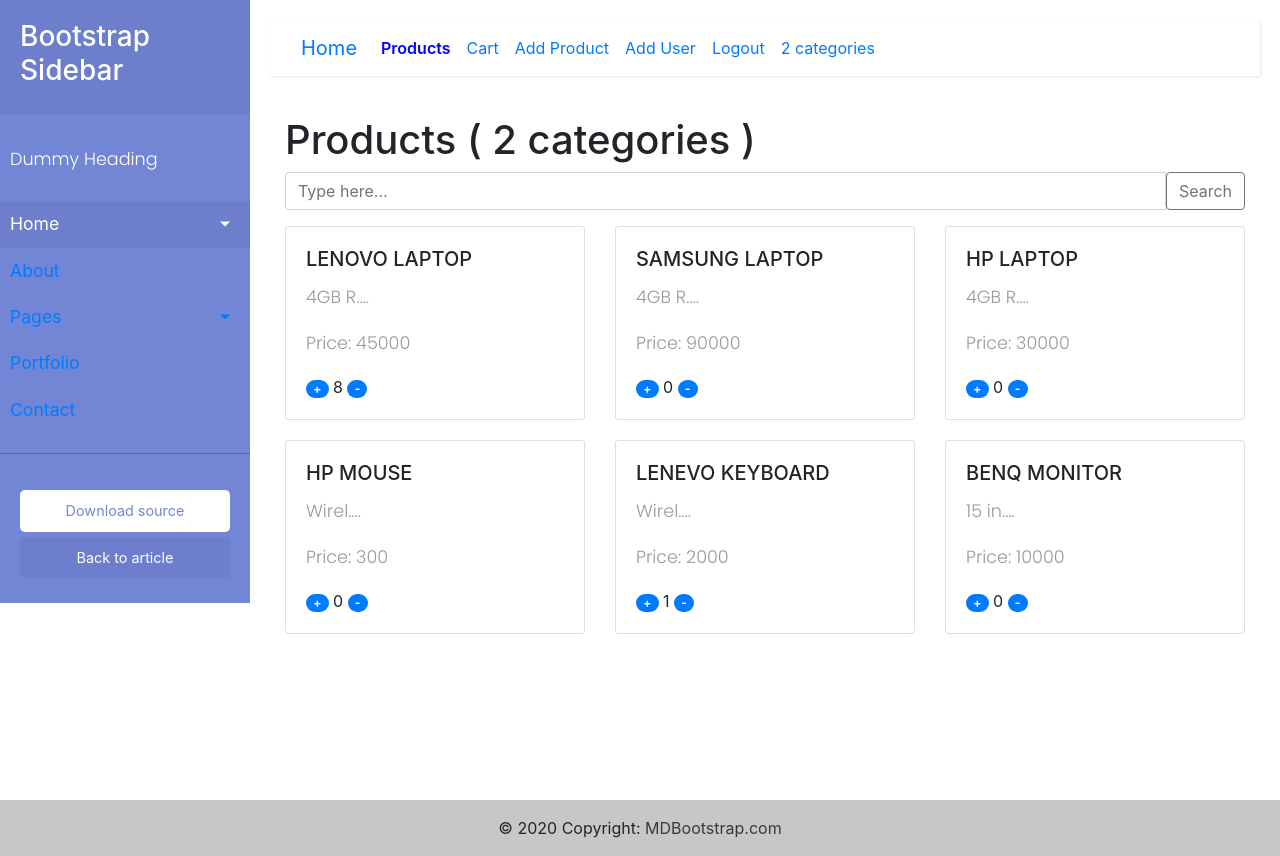
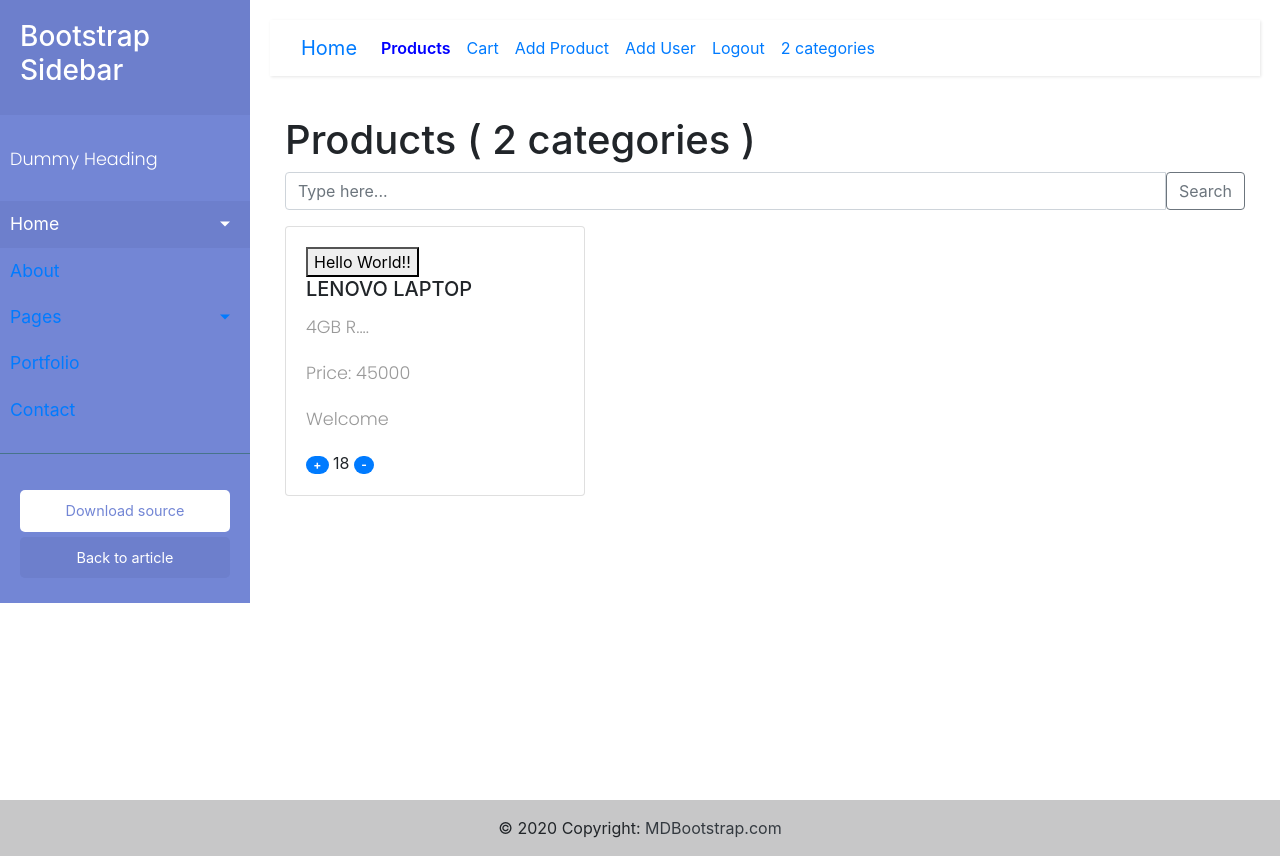
Before and after one commit to rratneshSingh/ng-sonali, an Angular app: page /products in a window 1280 px wide. Built offline with nearby package versions, Linux system fonts and the light colour scheme; data requests are answered from the project's data file; sample sign-in values are in the browser's storage.

Commit message:
Lificycle hooks

```diff
--- a/db.json
+++ b/db.json
@@ -6,46 +6,11 @@
       "price": 45000,
       "description": "4GB Ram, 15 inch screen",
       "stockCount": 9
-    },
-    {
-      "id": 2,
-      "title": "Samsung Laptop",
-      "price": 90000,
-      "description": "4GB Ram, 15 inch screen",
-      "stockCount": 7
-    },
-    {
-      "id": 3,
-      "title": "HP Laptop",
-      "price": 30000,
-      "description": "4GB Ram, 15 inch screen",
-      "stockCount": 6
-    },
-    {
-      "id": 4,
-      "title": "HP Mouse",
-      "price": 300,
-      "description": "Wireless",
-      "stockCount": 6
-    },
-    {
-      "id": 5,
-      "title": "Lenevo Keyboard",
-      "price": 2000,
-      "description": "Wireless",
-      "stockCount": 6
-    },
-    {
-      "id": 6,
-      "title": "BenQ Monitor",
-      "price": 10000,
-      "description": "15 inch screen",
-      "stockCount": 0
     }
   ],
   "cart": [
     {
-      "count": 8,
+      "count": 18,
       "id": 1
     },
     {
--- a/src/app/pages/admin/admin.module.ts
+++ b/src/app/pages/admin/admin.module.ts
@@ -27,6 +27,5 @@
       { path: 'user/edit', component: AddUserComponent }
     ])
   ],
-  providers: [ProductGuard]
 })
 export class AdminModule { }
--- a/src/app/pages/products/product-card/product-card.component.html
+++ b/src/app/pages/products/product-card/product-card.component.html
@@ -1,9 +1,12 @@
-<div class="card" style="height: 100%;" [routerLink]="['/products', product?.id]">
+<div class="card" style="height: 100%;" >
     <div class="card-body">
+      <ng-content select="button"></ng-content>
       <h5 class="card-title">{{product?.title | uppercase}}</h5>
       <p class="card-text">{{product?.description | more:5 }}</p>
       <p>Price: {{product?.price}}</p>
+      <ng-content select="p"></ng-content>
       <!-- <p>Count: {{ cartCount | cartCount:product:cartCount }}</p> -->
       <app-add-remove-product [count]="cartCount" (onAdd)="onCartAdd.emit(product?.id || null)" (onSubstract)="onCartRemove.emit(product?.id || null)"></app-add-remove-product>
+      <!-- <app-add-remove-product [count]="cartCount" (onAdd)="onCartAdd.emit(product?.id || null)" (onSubstract)="onCartRemove.emit(product?.id || null)"></app-add-remove-product> -->
     </div>
 </div>
--- a/src/app/pages/products/product-card/product-card.component.ts
+++ b/src/app/pages/products/product-card/product-card.component.ts
@@ -1,12 +1,13 @@
-import { Component, Input, OnInit, Output, EventEmitter } from '@angular/core';
+import { Component, Input, OnInit, Output, EventEmitter, ViewChild, AfterViewInit, ContentChild, AfterContentInit, ViewChildren, QueryList, OnChanges, SimpleChanges, OnDestroy, AfterViewChecked, AfterContentChecked, DoCheck } from '@angular/core';
 import { Product } from 'src/app/models/product.model';
+import { AddRemoveProductComponent } from '../add-remove-product/add-remove-product.component';
 
 @Component({
   selector: 'app-product-card',
   templateUrl: './product-card.component.html',
   styleUrls: ['./product-card.component.css'],
 })
-export class ProductCardComponent implements OnInit {
+export class ProductCardComponent implements OnInit, AfterViewInit, AfterContentInit, OnChanges, OnDestroy, DoCheck, AfterViewChecked, AfterContentChecked {
 
   @Input() product: Product | null = null;
   @Input() cartCount: number = 0;
@@ -14,8 +15,44 @@
   @Output() onCartAdd = new EventEmitter<number|null>();
   @Output() onCartRemove = new EventEmitter<number|null>();
 
-  constructor() { }
+  @ViewChildren(AddRemoveProductComponent) arc: QueryList<AddRemoveProductComponent> | null = null;
+  @ContentChild('btn') button: HTMLButtonElement | null = null;
+
+  constructor() {
+    console.log('constructor')
+  }
+
+  ngOnChanges(changes: SimpleChanges): void {
+    console.log('ngOnChanges')
+  }
+
+  ngAfterViewChecked(): void {
+    console.log('ngAfterViewChecked');
+  }
+  ngAfterContentChecked(): void {
+    console.log('ngAfterContentChecked');
+  }
+  ngDoCheck(): void {
+    console.log('ngDoCheck')
+  }
 
   ngOnInit(): void {
+    // console.log('ngOnInit',this.arc?.get(0));
+    console.log('ngOnInit');
   }
+
+  ngAfterContentInit(): void {
+    // console.log('ngAfterContentInit', this.button);
+    console.log('ngAfterContentInit');
+  }
+
+  ngAfterViewInit(): void {
+    // console.log('ngAfterContentInit', this.button);
+    console.log('ngAfterViewInit');
+  }
+
+  ngOnDestroy(): void {
+    console.log('ngOnDestroy');
+  }
+
 }
--- a/src/app/pages/products/products.component.html
+++ b/src/app/pages/products/products.component.html
@@ -11,7 +11,12 @@
     <div class="row">
         <div class="col-4" *ngFor="let product of filteredProducts" style="margin-bottom: 20px;">
             <app-product-card [cartCount]="getCartCountById(product.id) || 0" [product]="product"
-                (onCartAdd)="onAddToCart($event)" (onCartRemove)="onRemoveToCart($event)"></app-product-card>
+                (onCartAdd)="onAddToCart($event)" (onCartRemove)="onRemoveToCart($event)">
+
+                <button #btn>Hello World!!</button>
+                <p>Welcome</p>
+
+            </app-product-card>
         </div>
     </div>
 </div>
--- a/src/app/pages/products/products.module.ts
+++ b/src/app/pages/products/products.module.ts
@@ -7,6 +7,7 @@
 import { RouterModule } from '@angular/router';
 import { ProductDetailComponent } from './product-detail/product-detail.component';
 import { SharedModule } from 'src/app/shared/shared.module';
+import { ProductGuard } from 'src/app/services/product.guard';
 
 @NgModule({
   declarations: [
@@ -20,7 +21,7 @@
     FormsModule,
     SharedModule,
     RouterModule.forChild([
-      { path: '', component: ProductsComponent},
+      { path: '', component: ProductsComponent, resolve: [ProductGuard]},
       { path: ':productId', component: ProductDetailComponent }
     ])
   ],
--- a/src/app/services/product.guard.ts
+++ b/src/app/services/product.guard.ts
@@ -1,8 +1,25 @@
-import { ActivatedRouteSnapshot, CanDeactivate, RouterStateSnapshot, UrlTree } from "@angular/router";
+import { ActivatedRouteSnapshot, CanDeactivate, Resolve, Router, RouterStateSnapshot, UrlTree } from "@angular/router";
 import { AddProductsComponent } from "../pages/admin/add-products/add-products.component";
-import { Observable } from "rxjs";
+import { Observable, tap } from "rxjs";
+import { Product } from "../models/product.model";
+import { ProductService } from "./product.service";
+import { Injectable } from "@angular/core";
 
-export class ProductGuard implements CanDeactivate<AddProductsComponent> {
+@Injectable({
+    providedIn: 'root'
+})
+export class ProductGuard implements CanDeactivate<AddProductsComponent>, Resolve<Product[]> {
+
+    constructor(private ps: ProductService, private router: Router) {
+    }
+
+    resolve(route: ActivatedRouteSnapshot, state: RouterStateSnapshot): Product[] | Observable<Product[]> | Promise<Product[]> {
+        return this.ps.getAllProducts().pipe(tap( products => {
+            if (!products.length) {
+                this.router.navigateByUrl('/');
+            }
+        }));
+    }
 
     canDeactivate(component: AddProductsComponent, currentRoute: ActivatedRouteSnapshot, currentState: RouterStateSnapshot, nextState?: RouterStateSnapshot | undefined): boolean | UrlTree | Observable<boolean | UrlTree> | Promise<boolean | UrlTree> {
         if (component.form?.invalid) {
```
